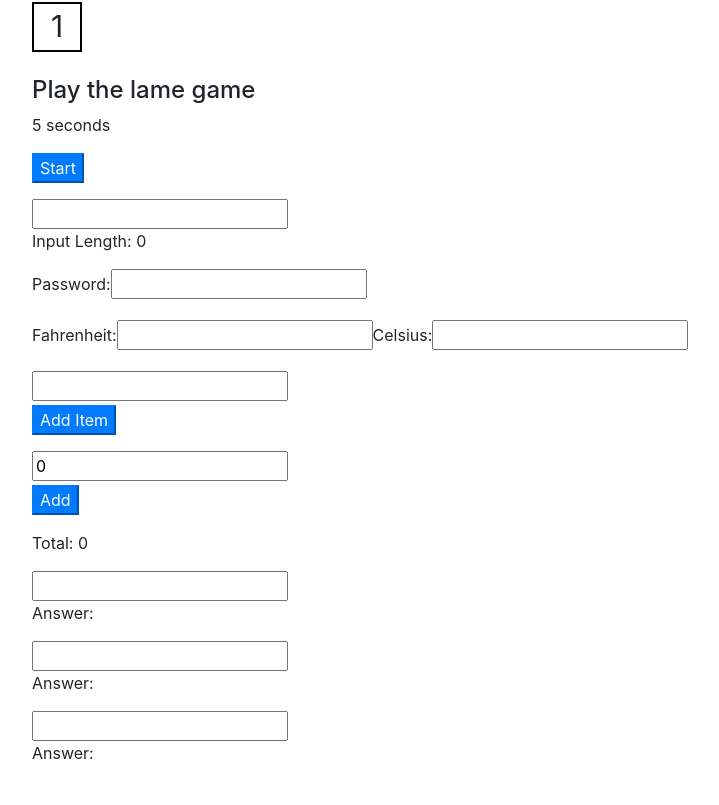
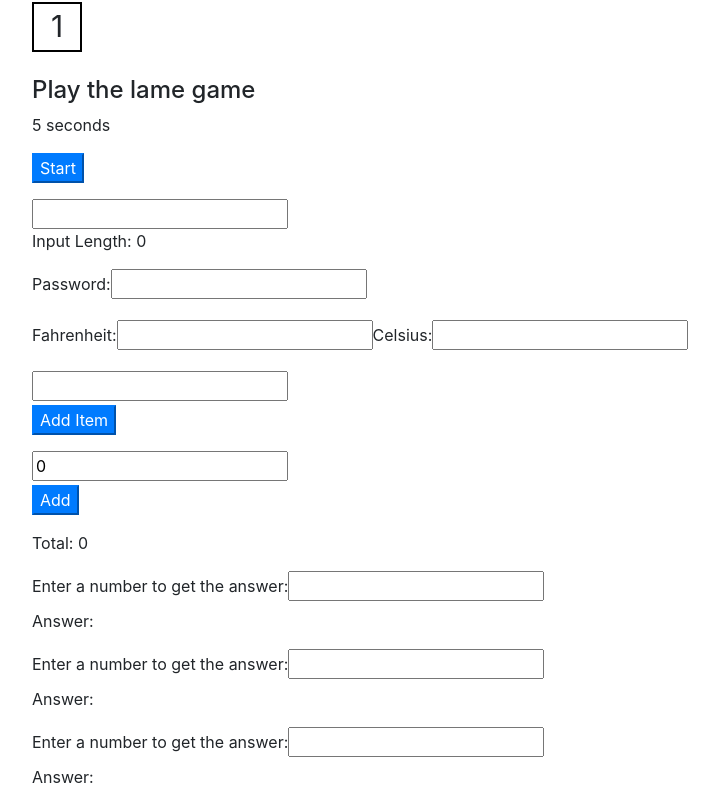
Before and after one commit to mdm106/week-09--first-react-app, a React (Create React App) app: page /main-stuff in a window 1280 px wide. Shown: the part 1514-2319 px from the top of the page, without its empty margins (53-772 px from the left). Before the commit the page ends 2295 px from the top, so only its background shows below. Built offline with nearby package versions, Linux system fonts and the light colour scheme.

Commit message:
Label added to input for transform component

```diff
--- a/src/components/formComponents/Transform.js
+++ b/src/components/formComponents/Transform.js
@@ -20,11 +20,13 @@ class Transform extends Component {
         const { transform } = this.props;
         return(
             <>
-                <input
-                    onChange={(e) => this.handleChange(e)}
-                    type="number"
-                    value={ this.state.input }
-                />
+                <label>Enter a number to get the answer:
+                    <input
+                        onChange={(e) => this.handleChange(e)}
+                        type="number"
+                        value={ input }
+                    />
+                </label>
                 <p>Answer: { input!=="" ? transform(Number(input)) : "" }</p>
             </>
         )
```
